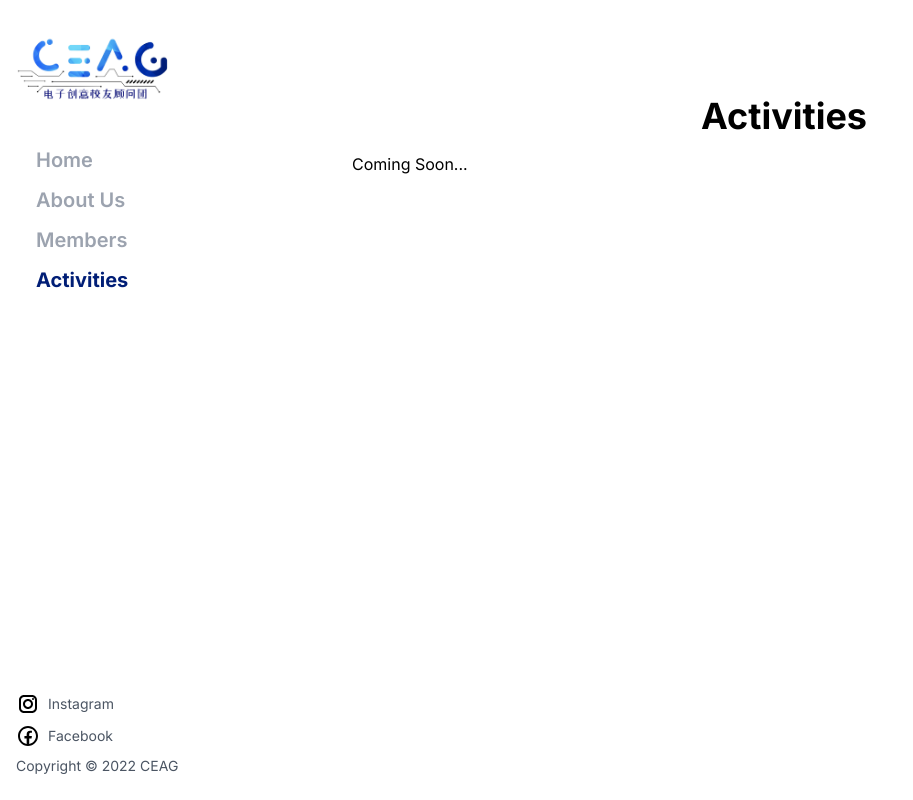
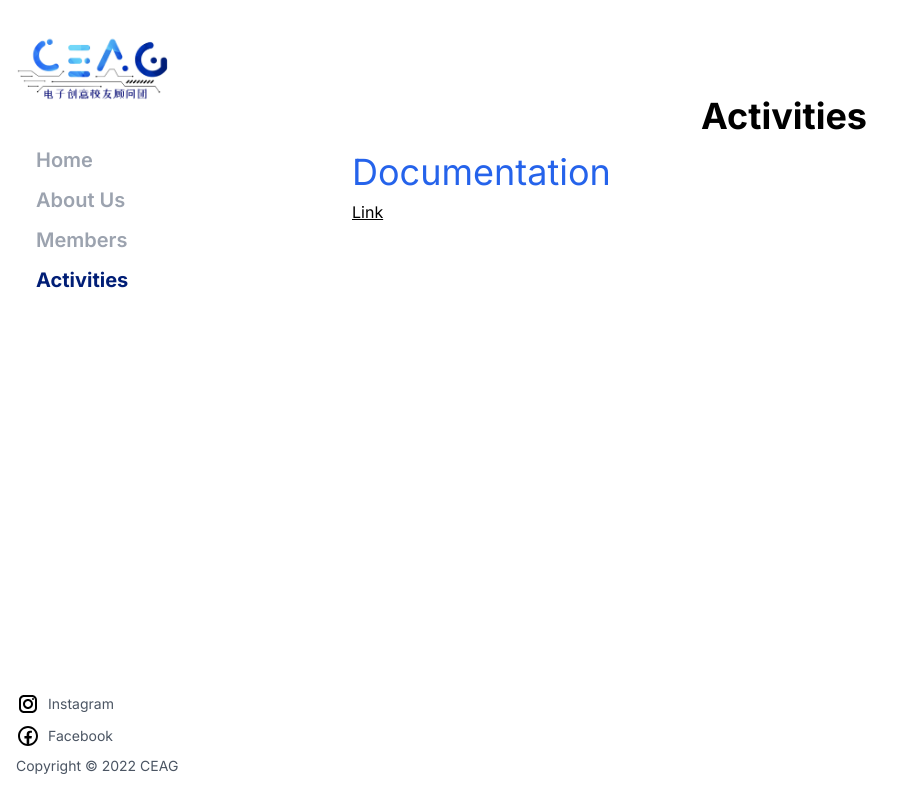
Before and after one commit to ceagGH/ceagGH.github.io, a Next.js app: page /activities in a window 1280 px wide. Shown: the whole page, without its empty margins (0-913 px from the left). Built offline with nearby package versions, Linux system fonts and the light colour scheme.

Commit message:
Added docs link

```diff
--- a/package.json
+++ b/package.json
@@ -13,6 +13,7 @@
     "@emotion/react": "^11.10.4",
     "@emotion/styled": "^11.10.4",
     "@mdx-js/loader": "^2.1.3",
+    "@mdx-js/react": "^2.2.1",
     "@mui/material": "^5.10.3",
     "@next/mdx": "^12.2.5",
     "@tailwindcss/typography": "^0.5.4",
--- a/pages/activities.tsx
+++ b/pages/activities.tsx
@@ -1,13 +1,17 @@
-import { NextPage } from "next";
-import Layout from "../components/Layout";
+import { NextPage } from "next"
+import Link from "next/link"
+import Layout from "../components/Layout"
 
 const Activities: NextPage = () => {
-    return (
-        <Layout title="Activities">
-            <h1 className='text-4xl font-bold py-4 text-center'>Activities</h1>
-            <p>Coming Soon...</p>
-        </Layout>
-    )
+  return (
+    <Layout title="Activities">
+      <h1 className="text-4xl font-bold py-4 text-center">Activities</h1>
+      <div className="text-4xl text-blue-600 mb-2">Documentation</div>
+      <Link href="https://docs.ceag.cc/" legacyBehavior>
+        <div className="underline hover:font-bold">Link</div>
+      </Link>
+    </Layout>
+  )
 }
 
-export default Activities;
+export default Activities
```
Also changed, not shown: 1 other file (tests, documents, lock files or other folders).
